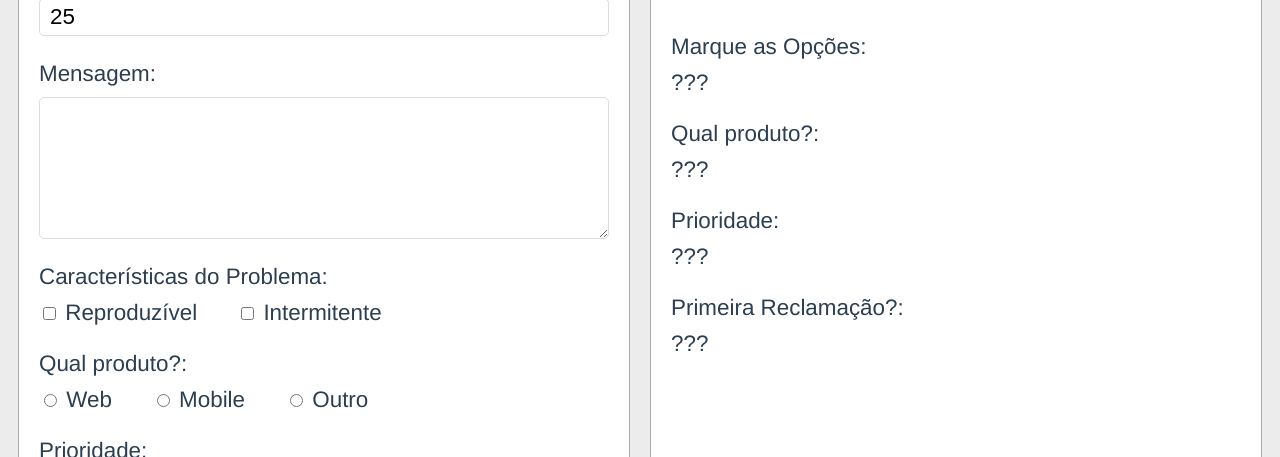
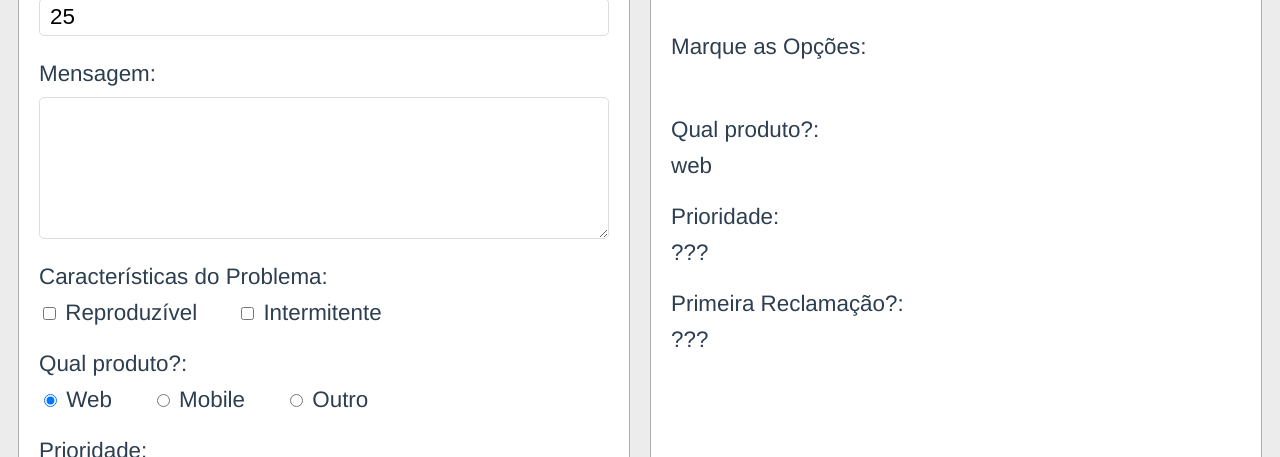
Before and after one commit to JFmaia/curso_vue, a Vue app in the folder formularios/formulario-exercicios/: page / in a window 1280 px wide. Shown: the part 403-860 px from the top of the page. Built offline with nearby package versions, Linux system fonts and the light colour scheme.

Commit message:
chore: Utilizando o v-model com checkbox radius.

```diff
--- a/formularios/formulario-exercicios/src/App.vue
+++ b/formularios/formulario-exercicios/src/App.vue
@@ -19,14 +19,15 @@
 				<Rotulo nome="Mensagem">
 					<textarea name="" cols="30" rows="5" v-model="mensagem"></textarea>
 				</Rotulo>
+				<!--O v-model quando se trata de checkbox ao clicar ele seta o valor de value na instancia que deve ser um array[]-->
 				<Rotulo nome="Características do Problema">
-					<span class="mr-4"><input type="checkbox" value="reproduzivel"> Reproduzível</span>
-					<span><input type="checkbox" value="intermitente"> Intermitente</span>
+					<span class="mr-4"><input type="checkbox" value="reproduzivel" v-model="caracteristicas"> Reproduzível</span>
+					<span><input type="checkbox" value="intermitente" v-model="caracteristicas"> Intermitente</span>
 				</Rotulo>
 				<Rotulo nome="Qual produto?">
-					<span class="mr-4"><input type="radio"> Web</span>
-					<span class="mr-4"><input type="radio"> Mobile</span>
-					<span><input type="radio"> Outro</span>
+					<span class="mr-4"><input type="radio" value="web" v-model="produto"> Web</span>
+					<span class="mr-4"><input type="radio" value="mobile" v-model="produto"> Mobile</span>
+					<span><input type="radio" value="outro" v-model="produto"> Outro</span>
 				</Rotulo>
 				<Rotulo nome="Prioridade">
 					<select name="" id="">
@@ -55,10 +56,16 @@
 					<span style="white-space: pre;">{{mensagem}}</span>
 				</Rotulo>
 				<Rotulo nome="Marque as Opções">
-					<span>???</span>
+					<span>
+						<ul>
+							<li v-for="c in caracteristicas" :key="c">
+								{{c}}
+							</li>
+						</ul>
+					</span>
 				</Rotulo>
 				<Rotulo nome="Qual produto?">
-					<span>???</span>
+					<span>{{produto}}</span>
 				</Rotulo>
 				<Rotulo nome="Prioridade">
 					<span>???</span>
@@ -81,6 +88,8 @@ export default {
 	data(){
 		return{
 			mensagem:"",
+			caracteristicas:[],
+			produto:'web',
 			usuario:{
 				email:"",
 				senha:"",
```
